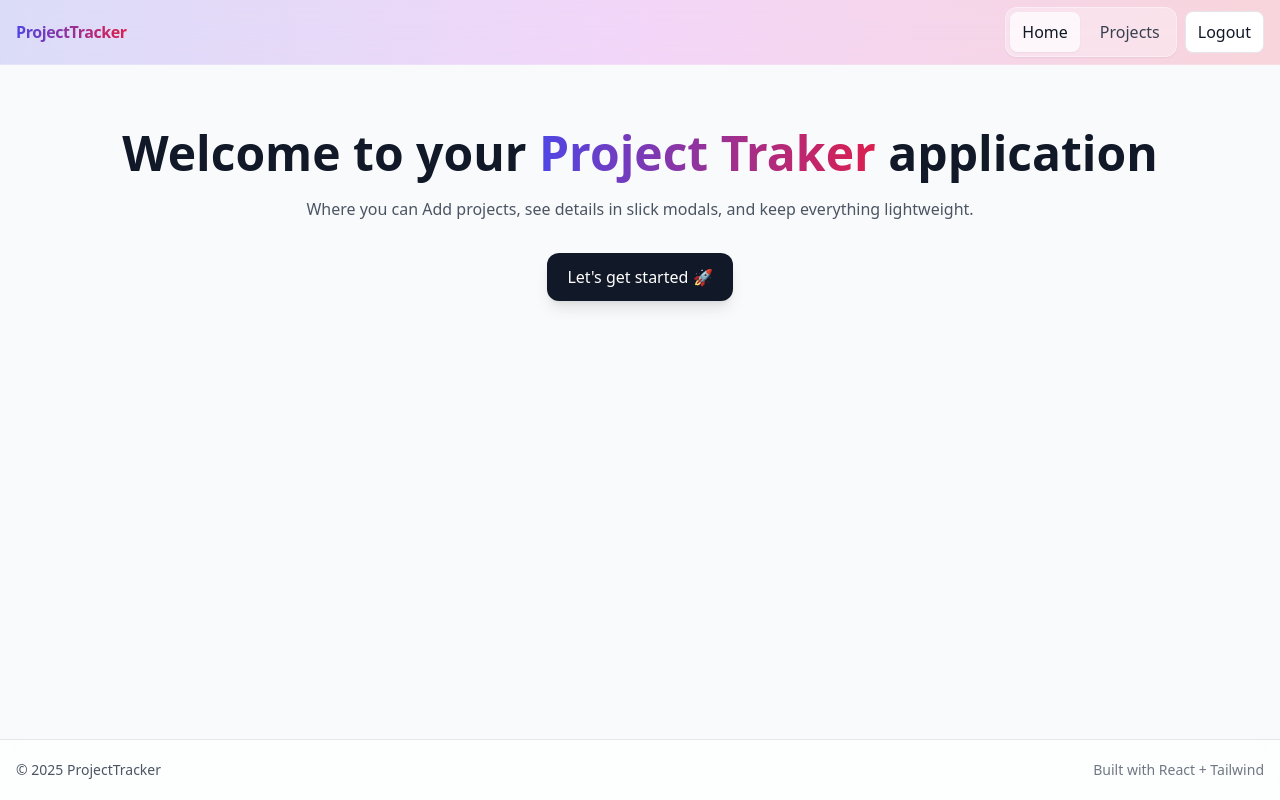
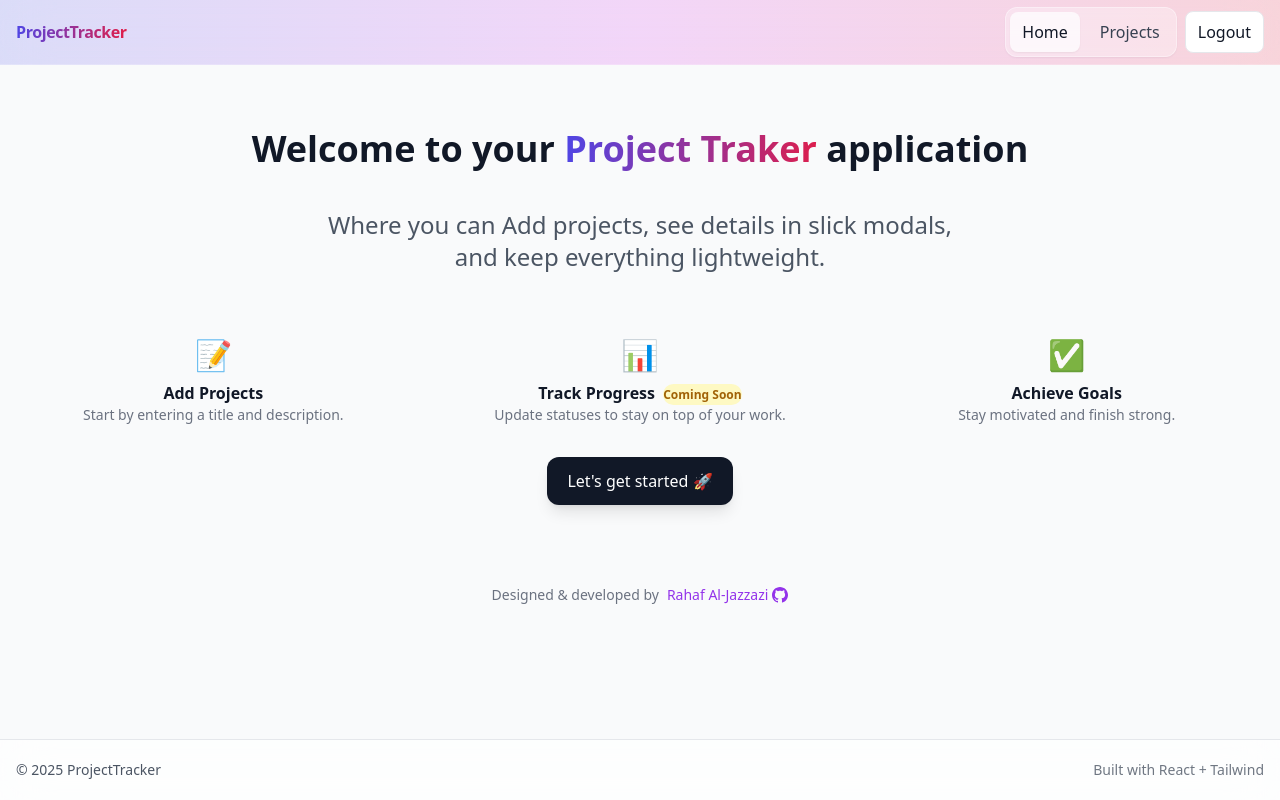
Before and after one commit to RahafJ96/project-tracker, a React app in the folder frontend/: page / in a window 1280 px wide. Built offline with nearby package versions, Linux system fonts and the light colour scheme; no server answers; sample sign-in values are in the browser's storage; the HTML template or start-up script is replaced by a standard one.

Commit message:
Home page edit + added the repo

```diff
--- a/frontend/src/pages/Home.tsx
+++ b/frontend/src/pages/Home.tsx
@@ -2,26 +2,91 @@ import { Link } from "react-router-dom";
 
 export default function Home() {
   return (
-    <section className="relative overflow-hidden">
+    <section className="relative overflow-hidden ">
       <div className="absolute inset-0 -z-10 bg-gradient-to-b from-white via-indigo-50 to-rose-50" />
       <div className="container mx-auto px-4 py-16 text-center">
-        <h1 className="text-4xl sm:text-5xl font-bold leading-tight">
+        <h2 className="text-3xl sm:text-4xl font-bold leading-tight">
           Welcome to your{" "}
           <span className="bg-gradient-to-r from-indigo-600 to-rose-600 bg-clip-text text-transparent">
             Project Traker{" "}
           </span>{" "}
           application
-        </h1>
-        <p className="mt-5 text-gray-600 max-w-2xl mx-auto">
+        </h2>
+        <p className="mt-10 text-2xl text-gray-600 max-w-2xl mx-auto">
           Where you can Add projects, see details in slick modals, and keep
           everything lightweight.
         </p>
+
+        <div className="mt-16 grid sm:grid-cols-3 gap-8 text-center">
+          <div>
+            <p className="text-3xl">📝</p>
+            <h4 className="mt-2 font-semibold">Add Projects</h4>
+            <p className="text-sm text-gray-500">
+              Start by entering a title and description.
+            </p>
+          </div>
+          <div>
+            <p className="text-3xl">📊</p>
+            <h4 className="mt-2 font-semibold">
+              Track Progress{" "}
+              <span className="ml-1 text-xs py-0.5 rounded-full bg-yellow-100 text-yellow-700">
+                Coming Soon
+              </span>
+            </h4>
+            <p className="text-sm text-gray-500">
+              Update statuses to stay on top of your work.
+            </p>
+          </div>
+          <div>
+            <p className="text-3xl">✅</p>
+            <h4 className="mt-2 font-semibold">Achieve Goals</h4>
+            <p className="text-sm text-gray-500">
+              Stay motivated and finish strong.
+            </p>
+          </div>
+        </div>
         <Link
           to="/projects"
           className="inline-flex items-center gap-2 mt-8 px-5 py-3 rounded-xl bg-gray-900 text-white hover:opacity-90 shadow-lg"
         >
           Let's get started 🚀
         </Link>
+
+        <div className="mt-20 flex justify-center items-center gap-2 text-sm text-gray-500">
+          <span>Designed & developed by</span>
+          <a
+            href="https://github.com/RahafJ96/project-tracker"
+            target="_blank"
+            rel="noopener noreferrer"
+            className="flex items-center gap-1 font-medium text-purple-600 hover:no-underline"
+          >
+            Rahaf Al-Jazzazi
+            <svg
+              xmlns="http://www.w3.org/2000/svg"
+              className="h-4 w-4"
+              fill="currentColor"
+              viewBox="0 0 24 24"
+            >
+              <path
+                fillRule="evenodd"
+                d="M12 0C5.37 0 0 5.373 0 12c0 5.303
+        3.438 9.8 8.205 11.387.6.113.82-.258.82-.577
+        0-.285-.01-1.04-.015-2.04-3.338.726-4.042-1.61-4.042-1.61
+        -.546-1.387-1.333-1.757-1.333-1.757-1.09-.745.082-.729.082-.729
+        1.205.084 1.84 1.236 1.84 1.236 1.07 1.834 2.807 1.304
+        3.492.997.108-.775.418-1.305.762-1.605-2.665-.305-5.466-1.334-5.466-5.93
+        0-1.31.468-2.38 1.236-3.22-.123-.303-.536-1.524.117-3.176
+        0 0 1.008-.322 3.3 1.23.957-.266 1.983-.399 3.003-.404
+        1.02.005 2.047.138 3.006.404 2.29-1.552 3.296-1.23 3.296-1.23
+        .655 1.652.242 2.873.119 3.176.77.84 1.235 1.91
+        1.235 3.22 0 4.61-2.805 5.624-5.475 5.92.43.37.823 1.102.823 2.222
+        0 1.606-.014 2.898-.014 3.293 0 .322.218.694.825.576C20.565 21.796
+        24 17.3 24 12c0-6.627-5.373-12-12-12z"
+                clipRule="evenodd"
+              />
+            </svg>
+          </a>
+        </div>
       </div>
     </section>
   );
```
